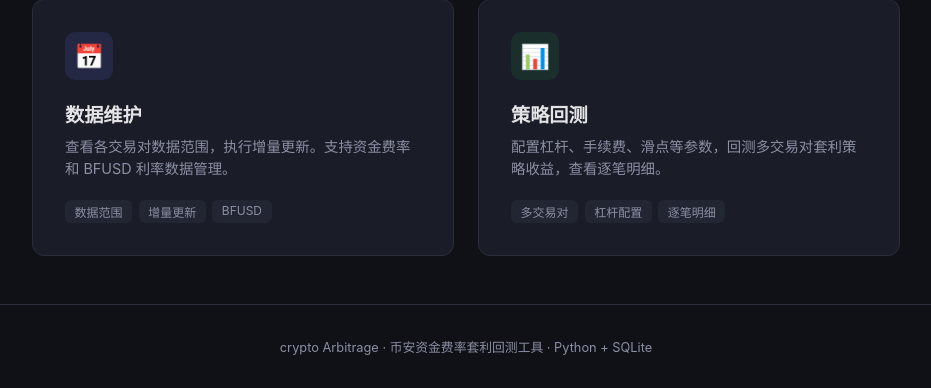
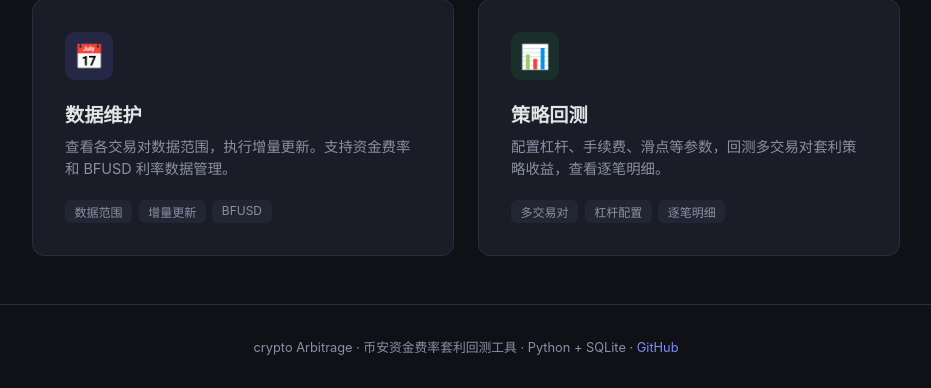
Before and after one commit to denvor/crypto_arbitrage, a Flask app: page / in a window 1280 px wide. Shown: the part 454-842 px from the top of the page, without its empty margins (174-1105 px from the left). Run offline with Flask 3, Linux system fonts and the light colour scheme.

Commit message:
docs: add GitHub link to footer, update CHANGELOG and README for v2.4.0
- Footer: add GitHub project link with hover style
- CHANGELOG: document v2.4.0 (dark theme, index page, direction fix, branding)
- README: add brand name and GitHub badge

```diff
--- a/templates/index.html
+++ b/templates/index.html
@@ -109,6 +109,10 @@
       text-align: center; padding: 2rem; color: var(--text-muted); font-size: 0.8rem;
       border-top: 1px solid var(--border); margin-top: 3rem;
     }
+    .footer a {
+      color: var(--accent-hover); text-decoration: none; transition: color 0.15s;
+    }
+    .footer a:hover { color: var(--accent); }
   </style>
 </head>
 <body>
@@ -165,7 +169,8 @@
   </div>
 
   <div class="footer">
-    crypto Arbitrage &middot; 币安资金费率套利回测工具 &middot; Python + SQLite
+    crypto Arbitrage &middot; 币安资金费率套利回测工具 &middot; Python + SQLite &middot;
+    <a href="https://github.com/denvor/crypto_arbitrage" target="_blank" rel="noopener">GitHub</a>
   </div>
 </body>
 </html>
```
Also changed, not shown: CHANGELOG.md, README.md.
